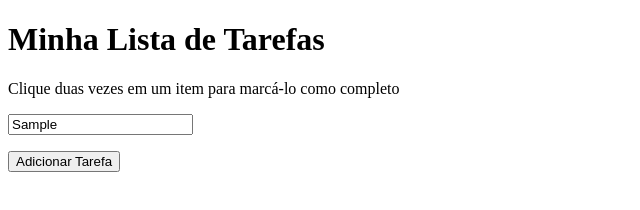
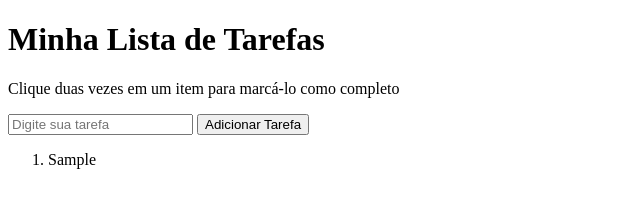
Before and after one commit to Elienay-Alves/To-Do-List, a plain HTML site: page index.html in a window 1280 px wide. Both pictures are taken after typing "Sample" into the empty fields and a click on the button "Adicionar Tarefa". Shown: the whole page, without its empty margins (0-640 px from the left). Drawn offline with Linux system fonts and the light colour scheme.

Commit message:
fiz a funçao e xablau. Requisito 5 e 6 pronto. Dois coelhos numa cajadada so hahae

```diff
--- a/index.html
+++ b/index.html
@@ -17,9 +17,9 @@
 
     <input type="text" placeholder="Digite sua tarefa" id="texto-tarefa">
 
+    <button id="criar-tarefa" name="Criar Tarefa">Adicionar Tarefa</button>
+
     <ol id="lista-tarefas"></ol>
-
-    <button id="criar-tarefa" name="Criar Tarefa">Adicionar Tarefa</button>
   </main>
 </body>
 </html>
--- a/script.js
+++ b/script.js
@@ -1,13 +1,17 @@
 // Primeiro vamos criar as variaveis para capturar as tags
 const listaTarefas = document.getElementById('lista-tarefas');
 const criarTarefas = document.getElementById('criar-tarefa');
-const textoTarefas = document.getElementById('texto-tarefa');
+const textoTarefa = document.getElementById('texto-tarefa');
 
 //  Abaixo vamos criar as funções
-function addTarefa(eventoDeOrigem) {
-  console.log(eventoDeOrigem.target);
-  console.log(eventoDeOrigem.type);
+function addTarefa() {
+  const listaDeTarefas = textoTarefa.value;
+  const lista = document.createElement('li');
+
+  lista.innerText = listaDeTarefas;
+  listaTarefas.appendChild(lista);
+  // Aprendi a limpar o input no site https://www.geeksforgeeks.org/html-clearing-the-input-field/
+  textoTarefa.value = '';
 }
-
 // Criando o botão para adicionar as tarefas
 criarTarefas.addEventListener('click', addTarefa);
```
